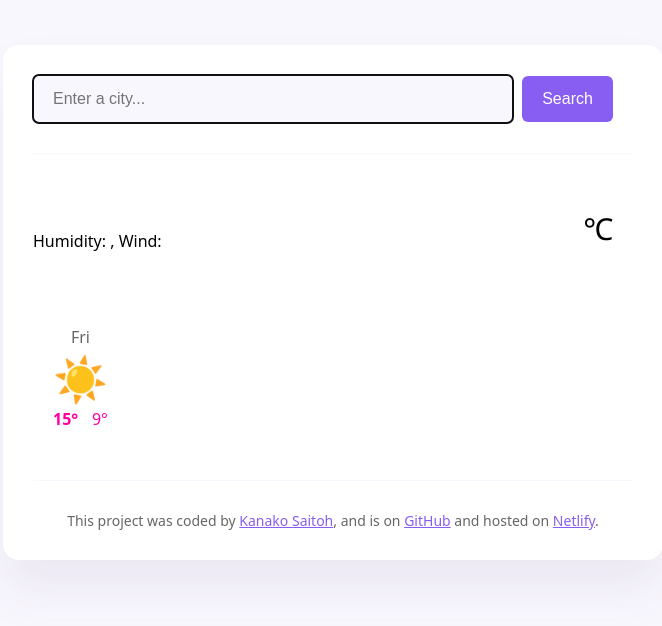
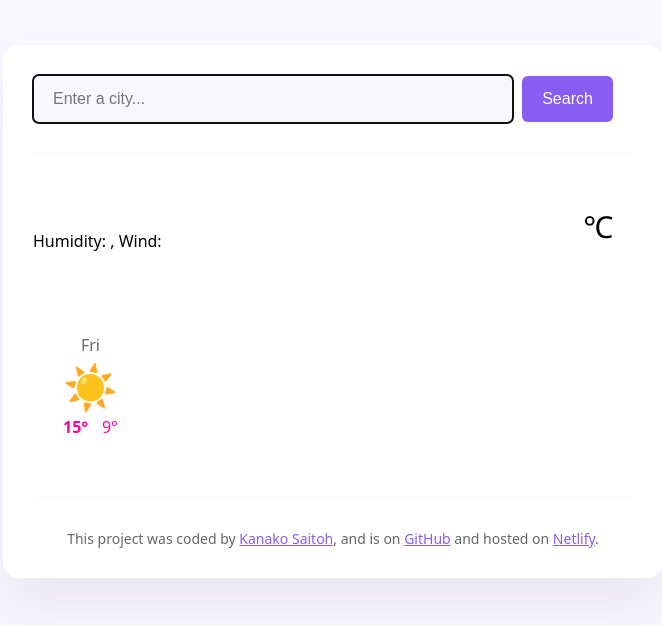
Before and after one commit to Kanakosaitoh/My-weather-app, a plain HTML site: page index.html in a window 1280 px wide. Shown: the whole page, without its empty margins (307-969 px from the left). Drawn offline with nearby package versions, Linux system fonts and the light colour scheme; no server answers; a web font is replaced by a local one.

Commit message:
added forecast CSS

```diff
--- a/src/style.css
+++ b/src/style.css
@@ -70,6 +70,7 @@ main {
 .current-temprature-icon {
   font-size: 90px;
   position: relative;
+  line-height: 20px;
 }
 .current-temperature-value {
   font-size: 88px;
@@ -85,9 +86,10 @@ main {
     Oxygen, Ubuntu, Cantarell, "Open Sans", "Helvetica Neue", sans-serif;
 }
 .weather-forecast {
-  margin: 20px;
+  margin: 30px;
   display: flex;
   justify-content: space-between;
+  font-size: 16px;
 }
 .weather-forecast-date {
   text-align: center;
```
